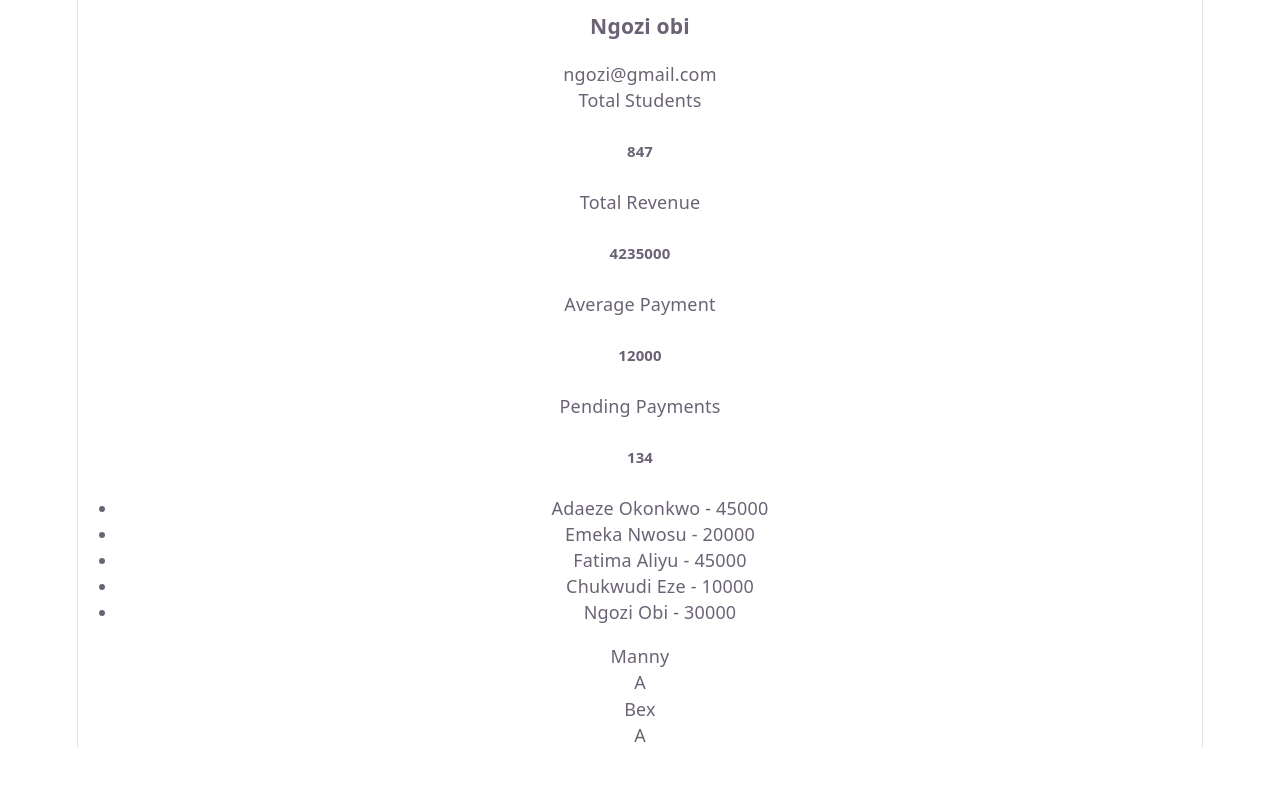
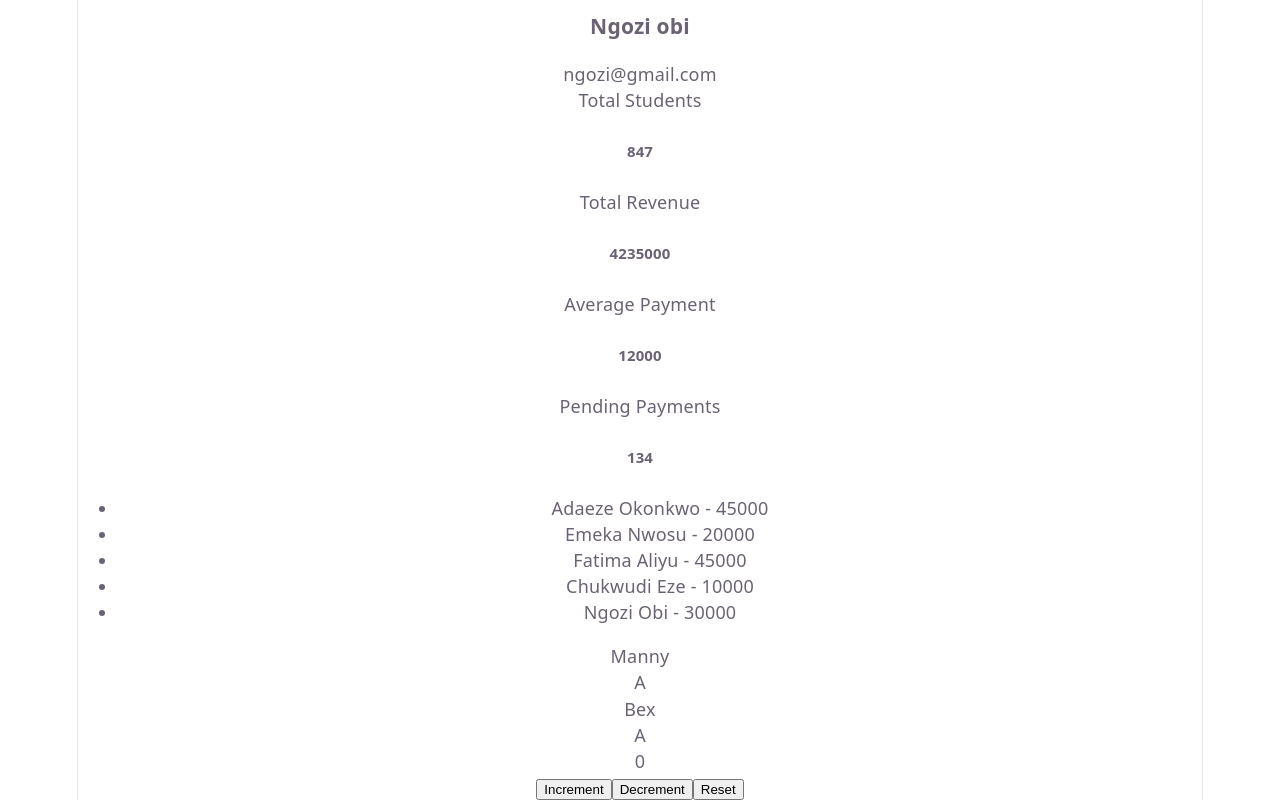
Before and after one commit to anthony-emmauel/week-15, a React (Vite) app: page / in a window 1280 px wide. Shown: the part 171-971 px from the top of the page. Before the commit the page ends 919 px from the top, so only its background shows below. Built offline with nearby package versions, Linux system fonts and the light colour scheme.

Commit message:
Week 16 Session 1 - useState with Counter component

```diff
--- a/src/App.jsx
+++ b/src/App.jsx
@@ -2,6 +2,7 @@
 import StatCard from "./StatCard";
 import TransactionList from "./TransactionList";
 import StudentCard from "./StudentCard";
+import Counter from "./Counter";
 
 const transactions = [
   { id: 1, studentName: "Adaeze Okonkwo", amountPaid: 45000, owing: false },
@@ -24,6 +25,7 @@
       <TransactionList transactions={transactions} />
       <StudentCard name="Manny" grade="A" />
       <StudentCard name="Bex" grade="A" />
+      <Counter />
     </div>
   );
 };
--- /dev/null
+++ b/src/Counter.jsx
@@ -0,0 +1,16 @@
+import { useState } from "react";
+
+const Counter = () => {
+  const [count, setCount] = useState(0);
+
+  return (
+    <div>
+      <p>{count}</p>
+      <button onClick={() => setCount(count + 1)}>Increment</button>
+      <button onClick={() => setCount(count - 1)}>Decrement</button>
+      <button onClick={() => setCount(0)}>Reset</button>
+    </div>
+  );
+};
+
+export default Counter;
```
